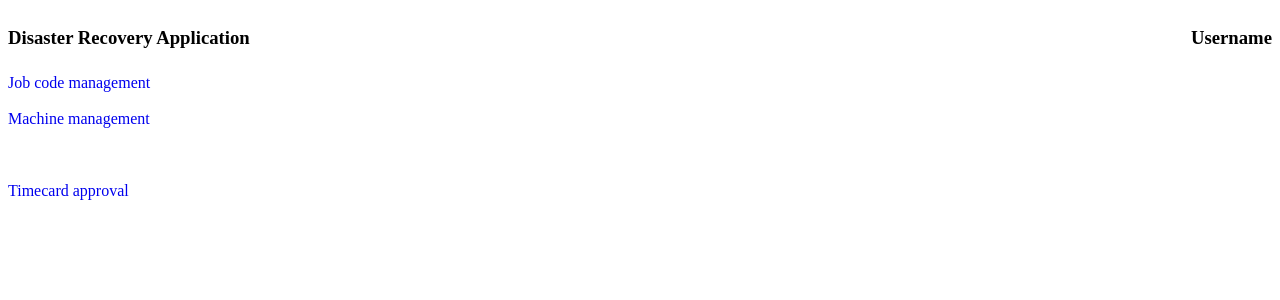
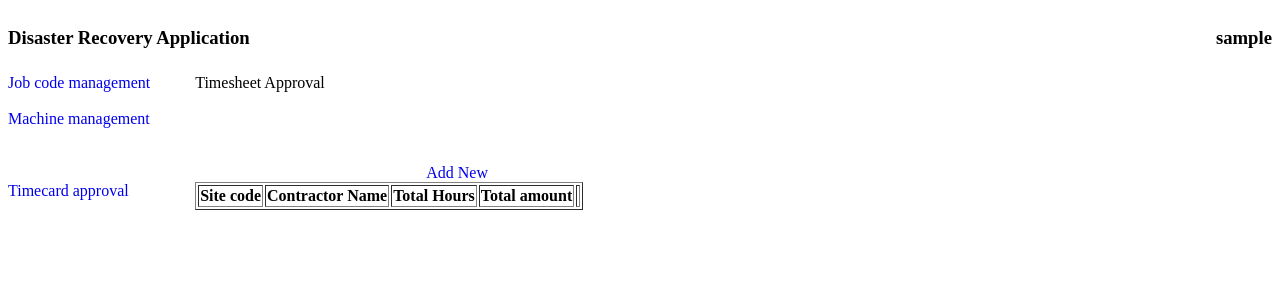
Before and after one commit to KanchanPat/DisasterRecoveryManagement, a Django app: page /timecard_approval/ in a window 1280 px wide. Shown: the top 300 px of the page. Run offline with Django 3.2, Linux system fonts and the light colour scheme; the visitor is signed in with stand-in values (Sample User, id 1); data that the repository does not hold is empty; parts of the project's set-up code (start-up, migrations or seed data) failed here and were passed over.

Commit message:
URLS merge

```diff
--- a/template/base.html
+++ b/template/base.html
@@ -19,7 +19,7 @@
 
     <div class="header">
         <div class="title">
-            <h3 style="margin-top:0.5px;margin-bottom: 2%">Disaster Recovery Application<span style="float: right">Username</span>
+            <h3 style="margin-top:0.5px;margin-bottom: 2%">Disaster Recovery Application<span style="float: right">{{user.username}}</span>
             </h3>
         </div>
     </div>
--- a/template/machine_code.html
+++ b/template/machine_management.html
@@ -15,9 +15,9 @@
             </tr>
             {% for machine in machine_list %}
                 <tr>
-                    <td>{{ machine.job_code }}</td>
+                    <td>{{ machine.machine_code }}</td>
                     <td>{{ machine.description }}</td>
-                    <td>{{ machine.hourly_rate }}</td>
+                    <td>{{ machine.hourly_rent }}</td>
                     <td>{{ machine.max_hour_perday }}</td>
                     <td><a href="{% url 'machine_update' machine.id %}"> Edit</a></td>
                     <td><a href="{% url 'machine_delete' machine.id %}"> Delete</a></td>
--- a/template/timecard_approval.html
+++ b/template/timecard_management.html
@@ -2,7 +2,7 @@
 {% block content %}
     <span style="margin-left:45px;">Timesheet Approval</span>
     <br><br><br><br><br>
-    <div style="float: right;margin-right:22%"><a href="{% url 'job_create' %}"> Add New</a></div>
+    <div style="float: right;margin-right:22%"><a href="{% url 'timecard.html' %}"> Add New</a></div>
     <div style="margin-left:45px;">
         <table border="1">
             <tr>
--- a/timecard/views.py
+++ b/timecard/views.py
@@ -4,7 +4,7 @@ from django.utils.decorators import method_decorator
 from django.urls.base import reverse_lazy
 from django.views.generic import ListView
 from django.views.generic.edit import CreateView, UpdateView, DeleteView
-from timecard.models import Timecard, Job, Machine
+from timecard.models import Timecard, Job, Machine, JobEntry
 from django.shortcuts import get_object_or_404
 from django.http import HttpResponseRedirect
 from django.shortcuts import render
@@ -18,20 +18,18 @@ from DRApp import settings
 from timecard.forms import CreateTimeCardForm#, LaborEntryForm
 from timecard.models import Job, Machine, MachineEntry
 
-
-
 @method_decorator(login_required, name='dispatch')
 class TimeCardList(ListView):
     model = Timecard
     context_object_name = 'time_card_list'
-    template_name = 'base.html'
+    template_name = 'timecard_management.html'
 
 
 @method_decorator(login_required, name='dispatch')
 class JobList(ListView):
     model = Job
     context_object_name = 'job_list'
-    template_name = 'job_code.html'
+    template_name = 'job_management.html'
 
     def get_object(self):
         job_id = self.request.GET.get("pk", "")
@@ -46,9 +44,58 @@ class JobUpdate(UpdateView):
     template_name = 'update_form.html'
     success_url = reverse_lazy('job_management')
 
+@method_decorator(login_required, name='dispatch')
+class JobCreate(CreateView):
+    model = Job
+    fields = ['job_code', 'description', 'hourly_rate', 'max_hour_perday']
+    template_name = 'update_form.html'
+    success_url = reverse_lazy('job_management')
+
+
+@method_decorator(login_required, name='dispatch')
+class JobDelete(DeleteView):
+    model = Job
+    template_name = 'delete.html'
+    success_url = reverse_lazy('job_management')
+
+
+@method_decorator(login_required, name='dispatch')
+class MachineList(ListView):
+    model = Machine
+    context_object_name = 'machine_list'
+    template_name = 'machine_management.html'
+
+
+@method_decorator(login_required, name='dispatch')
+class MachineUpdate(UpdateView):
+    model = Machine
+    fields = ['machine_code', 'description', 'hourly_rent', 'max_hour_perday']
+    template_name = 'update_form.html'
+    success_url = reverse_lazy('machine_management')
+
+
+
+@method_decorator(login_required, name='dispatch')
+class MachineCreate(CreateView):
+    model = Machine
+    fields = ['machine_code', 'description', 'hourly_rent', 'max_hour_perday']
+    template_name = 'update_form.html'
+    success_url = reverse_lazy('machine_management')
+
+
+@method_decorator(login_required, name='dispatch')
+class MachineDelete(DeleteView):
+    model = Machine
+    template_name = 'delete.html'
+    success_url = reverse_lazy('machine_management.html')
+
+@method_decorator(login_required, name='dispatch')
+class TimecardList(ListView):
+    model = Timecard
+    context_object_name = 'timecard_list'
+    template_name = 'timecard_management.html'
 
 def create_timecard(request):
-
     if request.method == "POST":
         print("got response")
         form= CreateTimeCardForm(request.POST)
@@ -95,7 +142,7 @@ def create_timecard(request):
             Timecard.objects.filter(site_code=timecard.site_code).update(total_hours=total_hours,total_amount=total_amount)
             print("total_hours = ",total_hours, total_amount)
 
-        return HttpResponseRedirect('timecard/created.html')
+        return HttpResponseRedirect('timecard_management.html')
     else:
         form = CreateTimeCardForm()
         #jobform = JobEntryForm()
@@ -107,56 +154,3 @@ def create_timecard(request):
                   context={'form':form,
                            'job_list':job_list,
                             'machine_list':machine_list})
-
-
-class JobCreateView(View):
-    def post(self, request):
-        pass
-
-@method_decorator(login_required, name='dispatch')
-class JobCreate(CreateView):
-    model = Job
-    fields = ['job_code', 'description', 'hourly_rate', 'max_hour_perday']
-    template_name = 'update_form.html'
-    success_url = reverse_lazy('job_management')
-
-
-@method_decorator(login_required, name='dispatch')
-class JobDelete(DeleteView):
-    model = Job
-    template_name = 'delete.html'
-    success_url = reverse_lazy('job_management')
-
-    def get_object(self):
-        job_id = self.request.POST.get("pk", False)
-        obj = get_object_or_404(Job, pk=int(job_id))
-        return obj
-
-
-@method_decorator(login_required, name='dispatch')
-class MachineList(ListView):
-    model = Machine
-    context_object_name = 'machine_list'
-    template_name = 'update_form.html'
-
-
-@method_decorator(login_required, name='dispatch')
-class MachineUpdate(UpdateView):
-    model = Machine
-    template_name = ''
-
-    def get_object(self):
-        return get_object_or_404(Machine, machine_code='plumber')
-
-
-@method_decorator(login_required, name='dispatch')
-class MachineCreate(CreateView):
-    model = Machine
-    template_name = ''
-
-
-@method_decorator(login_required, name='dispatch')
-class MachineDelete(DeleteView):
-    model = Machine
-    template_name = 'delete.html'
-    success_url = reverse_lazy('machine_management')
```
Also changed, not shown: template/job_management.html (+11 -2 lines), template/job_management2.html (deleted, +0 -32 lines), timecard/models.py (+7 -13 lines), template/base2.html (renamed from template/job_code.html).
